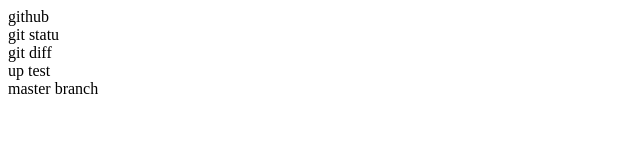
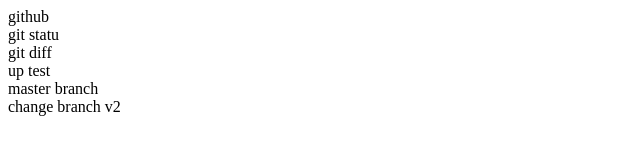
Before and after one commit to myzksg/170410, a plain HTML site: page index.html in a window 1280 px wide. Shown: the whole page, without its empty margins (0-640 px from the left). Drawn offline with Linux system fonts and the light colour scheme.

Commit message:
branch change master > v2

```diff
--- a/index.html
+++ b/index.html
@@ -12,6 +12,7 @@ git statu<br>
 git diff<br>
 up test<br>
 master branch<br>
+change branch v2<br>
 </div>
 </body>
 </html>
```
